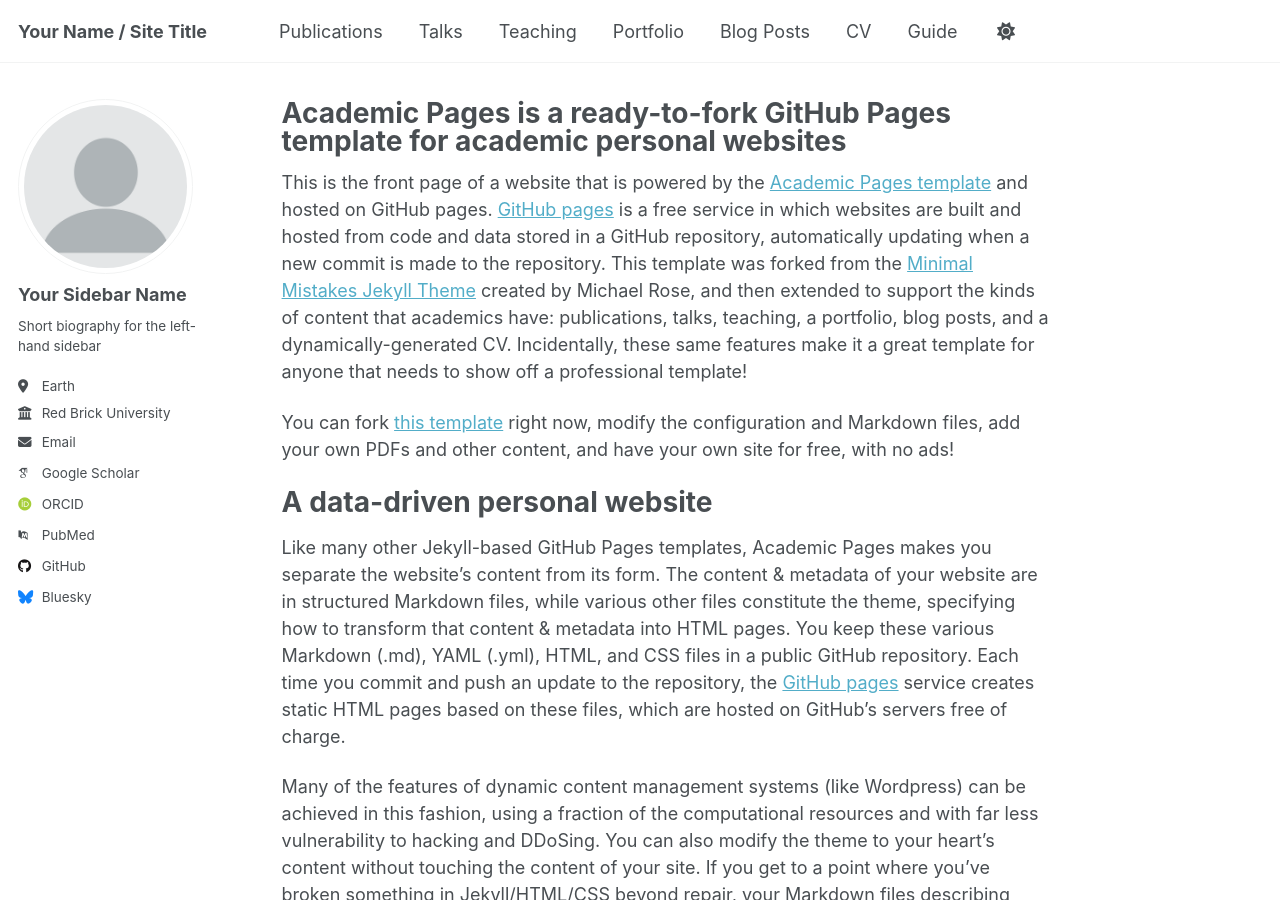
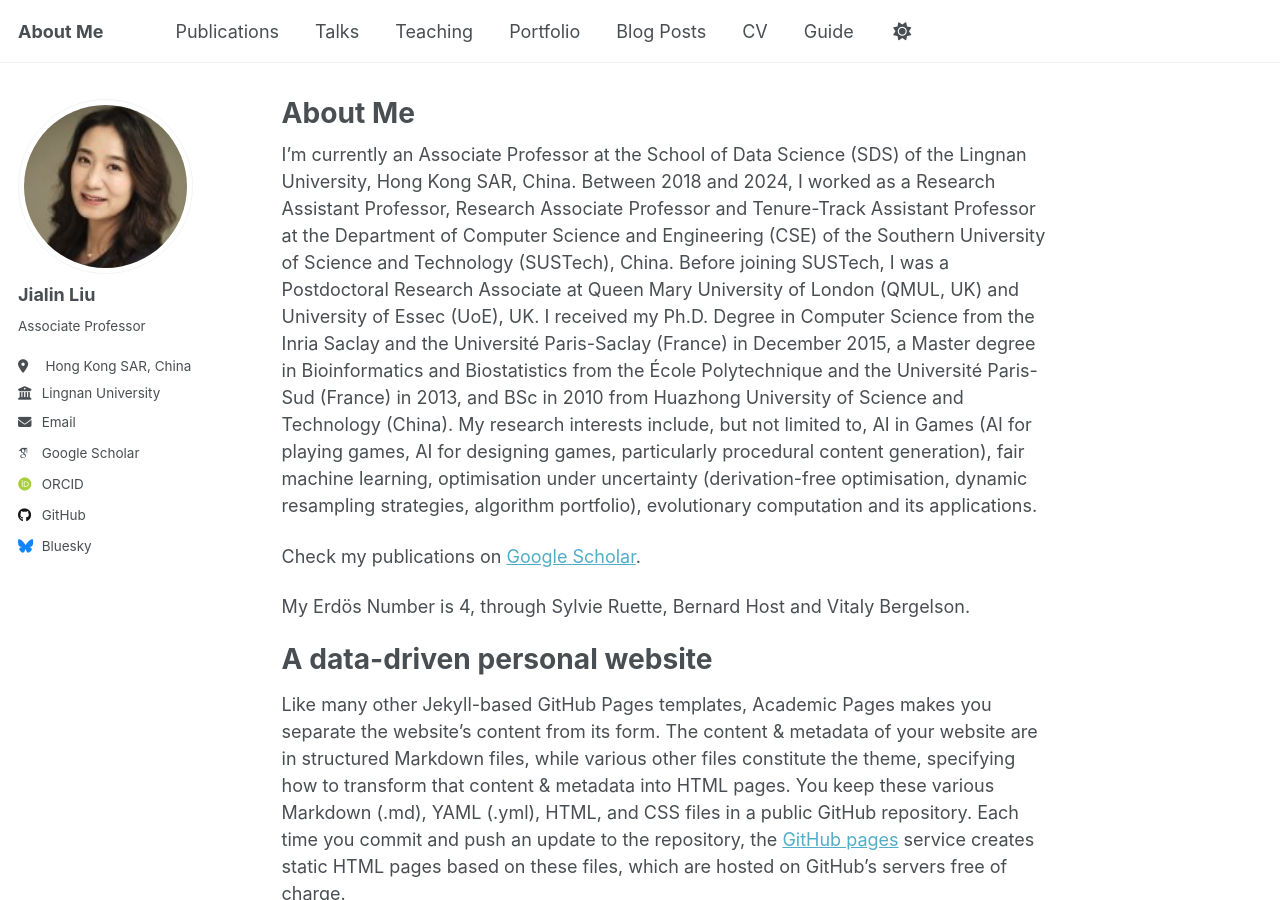
Before and after one commit to PeiJY/PeiJY.github.io, a Jekyll site: the page built from _pages/about.md, in a window 1280 px wide and 900 px high. Built offline with Jekyll 4.4.1, drawn with Linux system fonts in a browser that asks for light colours; some web fonts are replaced; a script that is not in the unit is left out; some of the changed text lies outside the part shown.

Commit message:
initial change

```diff
--- a/_config.yml
+++ b/_config.yml
@@ -9,9 +9,9 @@
 # Basic Site Settings
 locale                   : "en-US"
 site_theme               : "default"
-title                    : "Your Name / Site Title"
+title                    : "About Me"
 title_separator          : "-"
-name                     : &name "Your Name"
+name                     : &name "Jialin Liu"
 description              : &description "personal description"
 url                      : https://academicpages.github.io # the base hostname & protocol for your site e.g. "https://[your GitHub username].github.io" or if you already have some other page hosted on Github then use "https://[your GitHub username].github.io/[Your Repo Name]"
 baseurl                  : "" # the subpath of your site, e.g. "/blog"
@@ -22,24 +22,24 @@
 #               Additional customization can be done by editing /_includes/author-profile.html
 author:
   # Biographic information
-  avatar           : "profile.png"
-  name             : "Your Sidebar Name"
+  avatar           : "jialin.jpeg"
+  name             : "Jialin Liu"
   pronouns         : # example: "she/her"
-  bio              : "Short biography for the left-hand sidebar"
-  location         : "Earth"
-  employer         : "Red Brick University"
+  bio              : "Associate Professor"
+  location         : " Hong Kong SAR, China"
+  employer         : "Lingnan University"
   uri              : # URL
-  email            : "none@example.org"
+  email            : "jialin.liu(at)ln.edu.hk"
 
   # Academic websites
   academia         : # URL
   arxiv            : # URL - Update with the correct link to your profile
-  googlescholar    : "https://scholar.google.com/citations?user=PS_CX0AAAAAJ"
+  googlescholar    : "https://scholar.google.com/citations?user=xhytgbIAAAAJ"
   inspire-hep      : # URL
   impactstory      : # URL
-  orcid            : "http://orcid.org/yourorcidurl"
+  orcid            : "https://orcid.org/0000-0001-7047-8454"
   semantic         : # URL
-  pubmed           : "https://www.ncbi.nlm.nih.gov/pubmed/?term=john+snow"
+  pubmed           : # URL
   researchgate     : # URL
   scopus           : # URL
 
@@ -47,7 +47,7 @@
   bitbucket        : # Username - Update with your username on the site
   codepen          : # Username
   dribbble         : # Username
-  github           : "academicpages"
+  github           : "https://github.com/ljialin"
   kaggle           : # Username
   stackoverflow    : # User number or user number and name (i.e., use "1" or "1/jeff-atwood")
 
--- a/_pages/about.md
+++ b/_pages/about.md
@@ -1,15 +1,17 @@
 ---
 permalink: /
-title: "Academic Pages is a ready-to-fork GitHub Pages template for academic personal websites"
+title: "About Me"
 author_profile: true
 redirect_from:
   - /about/
   - /about.html
 ---
 
-This is the front page of a website that is powered by the [Academic Pages template](https://github.com/academicpages/academicpages.github.io) and hosted on GitHub pages. [GitHub pages](https://pages.github.com) is a free service in which websites are built and hosted from code and data stored in a GitHub repository, automatically updating when a new commit is made to the repository. This template was forked from the [Minimal Mistakes Jekyll Theme](https://mmistakes.github.io/minimal-mistakes/) created by Michael Rose, and then extended to support the kinds of content that academics have: publications, talks, teaching, a portfolio, blog posts, and a dynamically-generated CV. Incidentally, these same features make it a great template for anyone that needs to show off a professional template!
+I'm currently an Associate Professor at the School of Data Science (SDS) of the Lingnan University, Hong Kong SAR, China. Between 2018 and 2024, I worked as a Research Assistant Professor, Research Associate Professor and Tenure-Track Assistant Professor at the Department of Computer Science and Engineering (CSE) of the Southern University of Science and Technology (SUSTech), China. Before joining SUSTech, I was a Postdoctoral Research Associate at Queen Mary University of London (QMUL, UK) and University of Essec (UoE), UK. I received my Ph.D. Degree in Computer Science from the Inria Saclay and the Université Paris-Saclay (France) in December 2015, a Master degree in Bioinformatics and Biostatistics from the École Polytechnique and the Université Paris-Sud (France) in 2013, and BSc in 2010 from Huazhong University of Science and Technology (China). My research interests include, but not limited to, AI in Games (AI for playing games, AI for designing games, particularly procedural content generation), fair machine learning, optimisation under uncertainty (derivation-free optimisation, dynamic resampling strategies, algorithm portfolio), evolutionary computation and its applications.
 
- You can fork [this template](https://github.com/academicpages/academicpages.github.io) right now, modify the configuration and Markdown files, add your own PDFs and other content, and have your own site for free, with no ads!
+Check my publications on [Google Scholar](https://goo.gl/8thhcO).
+
+My Erdös Number is 4, through Sylvie Ruette, Bernard Host and Vitaly Bergelson.
 
 A data-driven personal website
 ======
```
Also changed, not shown: images/jialin.jpeg (added).
